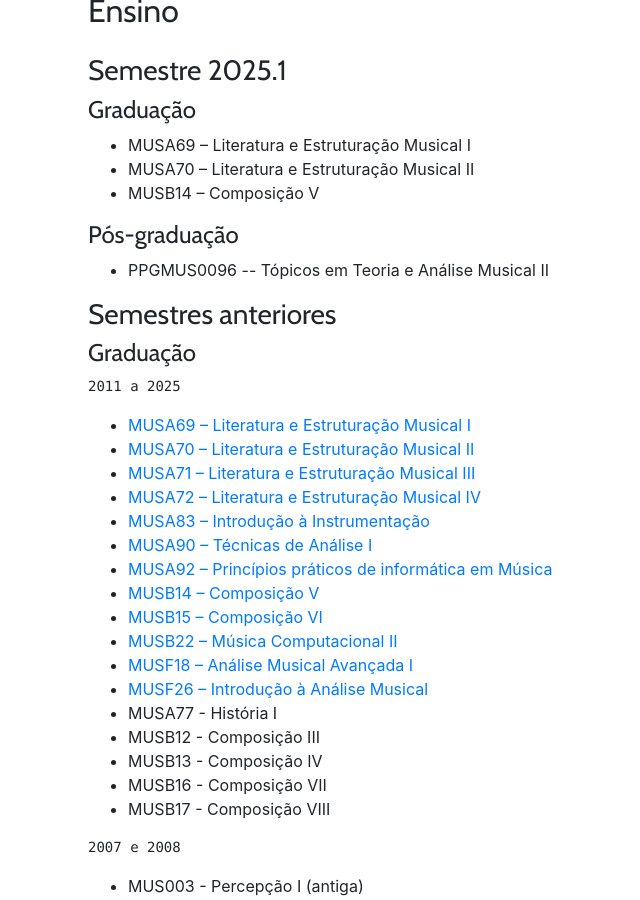
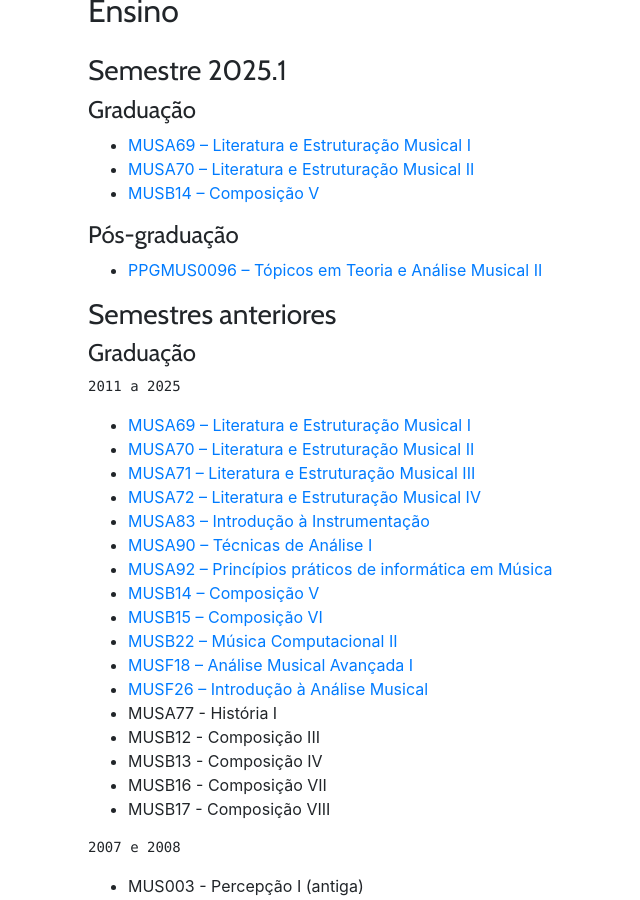
Before and after one commit to kroger/genosmus, a Jekyll site: the page built from _marcos/index.html, in a window 1280 px wide and 900 px high, scrolled down 459 px. Shown: the whole window, without its empty margins (12-652 px from the left). Built offline with Jekyll 4.4.1, drawn with Linux system fonts in a browser that asks for light colours; nearby versions of some CDN libraries.

Commit message:
Exibe links de disciplinas 2025.1

```diff
--- a/_marcos/index.html
+++ b/_marcos/index.html
@@ -52,8 +52,8 @@ title: Marcos Sampaio
   {% for page in pages %}
   {% assign disciplina = page.relative_path | split: '/' | last | replace: '.md', '' %}
   {% if site.data.docentes.marcos.atual contains disciplina %}
-  <li>{{ page.title | replace: '--', '&ndash;' }}</li>
-  <!-- <li><a href="{{ page.url }}">{{ page.title | replace: '--', '&ndash;' }}</a></li> -->
+  <!-- <li>{{ page.title | replace: '--', '&ndash;' }}</li> -->
+  <li><a href="{{ page.url }}">{{ page.title | replace: '--', '&ndash;' }}</a></li>
   {% endif %}
   {% endfor %}
 </ul>
@@ -66,8 +66,8 @@ title: Marcos Sampaio
     {% for page in pages %}
     {% assign disciplina = page.relative_path | split: '/' | last | replace: '.md', '' %}
     {% if site.data.docentes.marcos.atual contains disciplina %}
-    <li>{{ page.title | replace: '&#45;&#45;', '&ndash;' }}</li>
-    <!-- <li><a href="{{ page.url }}">{{ page.title | replace: '--', '&ndash;' }}</a></li> -->
+    <!-- <li>{{ page.title | replace: '&#45;&#45;', '&ndash;' }}</li> -->
+    <li><a href="{{ page.url }}">{{ page.title | replace: '--', '&ndash;' }}</a></li>
     {% endif %}
     {% endfor %}
 </ul>
```
